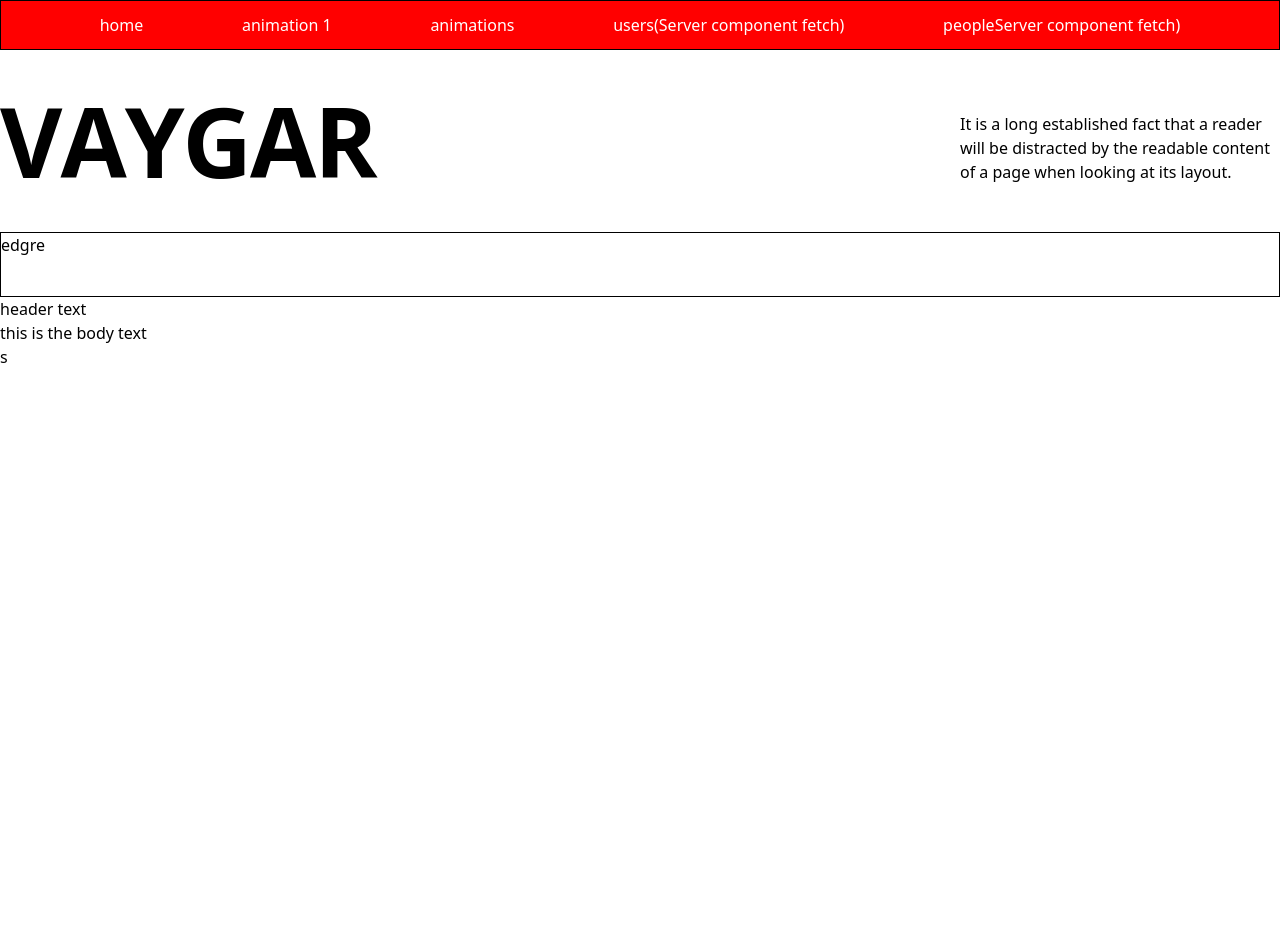
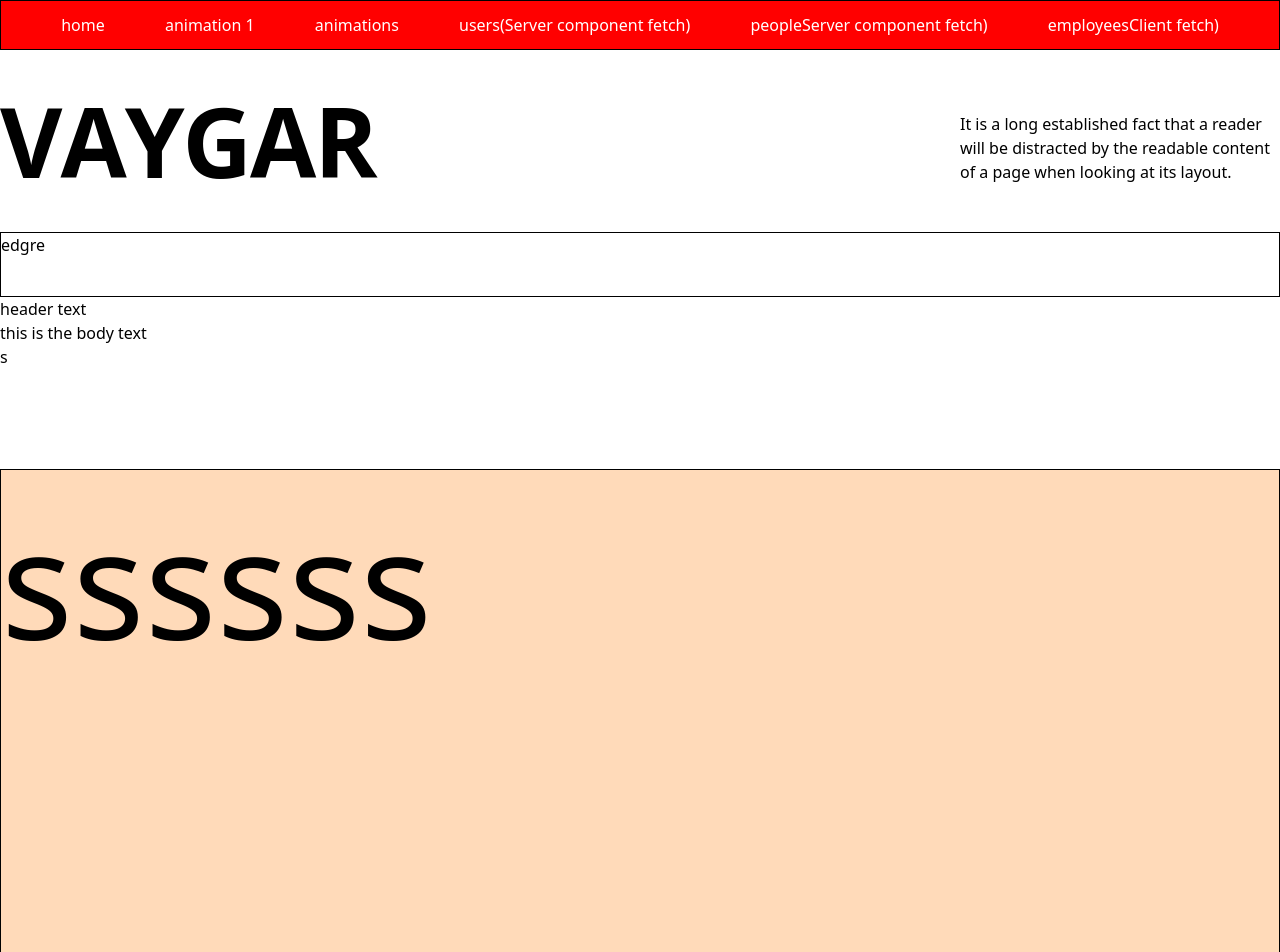
Before and after one commit to HughesBoy/Nextjs-framer-motion, a Next.js app: page / in a window 1280 px wide. Shown: the top 952 px of the page. Before the commit the page ends 800 px from the top, so only its background shows below. Built offline with nearby package versions, Linux system fonts and the light colour scheme.

Commit message:
added fadeIn animation

```diff
--- /dev/null
+++ b/src/app/employees/page.js
@@ -0,0 +1,31 @@
+"use client"
+import React, {useState, useEffect} from 'react'
+
+
+const EmployeesPage = () => {
+  const [employees, setEmployees] = useState([]);
+
+
+
+
+  useEffect(()=>{
+    async () => {
+      const res = await fetch(`https://dummy.restapiexample.com/api/v1/employees`);
+      //console.log(employees)
+      const employees = await res.json();
+      console.log(employees.data)
+      setEmployees(employees.data)
+    }
+
+  },[])
+
+  return (
+    <div>
+      {employees && employees.map((employee) => {
+        <p key={employee.id}>{employee.employee_name}</p>
+      })}
+    </div>
+  )
+}
+
+export default EmployeesPage
--- a/src/app/globals.css
+++ b/src/app/globals.css
@@ -51,3 +51,14 @@
   width: 500px;
 
 }
+
+.rectangle{
+  border: 1px solid black;
+  height: 800px;
+  width: 100%;
+  background-color: peachpuff;
+}
+
+.big-text{
+  font-size: 150px;
+}
--- a/src/app/page.js
+++ b/src/app/page.js
@@ -2,7 +2,7 @@
 
 import "./globals.css";
 import { motion } from 'framer-motion'
-import { riseAndFade, staggerChildren, animateSpan, animatedVideo } from "@/utils/Animations";
+import { riseAndFade, staggerChildren, animateSpan, animatedVideo, fadeIn } from "@/utils/Animations";
 import Textblock from "@/components/Textblock";
 import PeoplePage from "./people/page";
 
@@ -36,6 +36,17 @@ export default function Home() {
         <span>s</span>
       </p>
 
+      <motion.div className="rectangle" variants={fadeIn}>
+
+          <motion.span className="big-text">s</motion.span>
+          <motion.span className="big-text">s</motion.span>
+          <motion.span className="big-text">s</motion.span>
+          <motion.span className="big-text">s</motion.span>
+          <motion.span className="big-text">s</motion.span>
+          <motion.span className="big-text">s</motion.span>
+
+      </motion.div>
+
     </motion.div>
   );
 }
--- a/src/app/people/page.js
+++ b/src/app/people/page.js
@@ -5,6 +5,7 @@ async function GetPeople(){
 
 
   const people = await res.json();
+
   return people.results;
 }
 
--- a/src/components/Navbar.js
+++ b/src/components/Navbar.js
@@ -20,6 +20,9 @@ const Navbar = () => {
       <div className="nav-item">
         <Link href={'/people'}>peopleServer component fetch)</Link>
       </div>
+      <div className="nav-item">
+        <Link href={'/employees'}>employeesClient fetch)</Link>
+      </div>
     </div>
   )
 }
--- a/src/utils/Animations.js
+++ b/src/utils/Animations.js
@@ -147,3 +147,23 @@ export const slideText = {
     },
   },
 }
+
+
+
+
+
+
+export const fadeIn = {
+  initial: {
+    y: 0,
+    opacity: 0,
+  },
+  animate: {
+    y: 100,
+    opacity: 1,
+    transition: {
+      ease: [0.6, 0.01, 0.05, 0.95],
+      duration: 1,
+    },
+  }
+}
```
